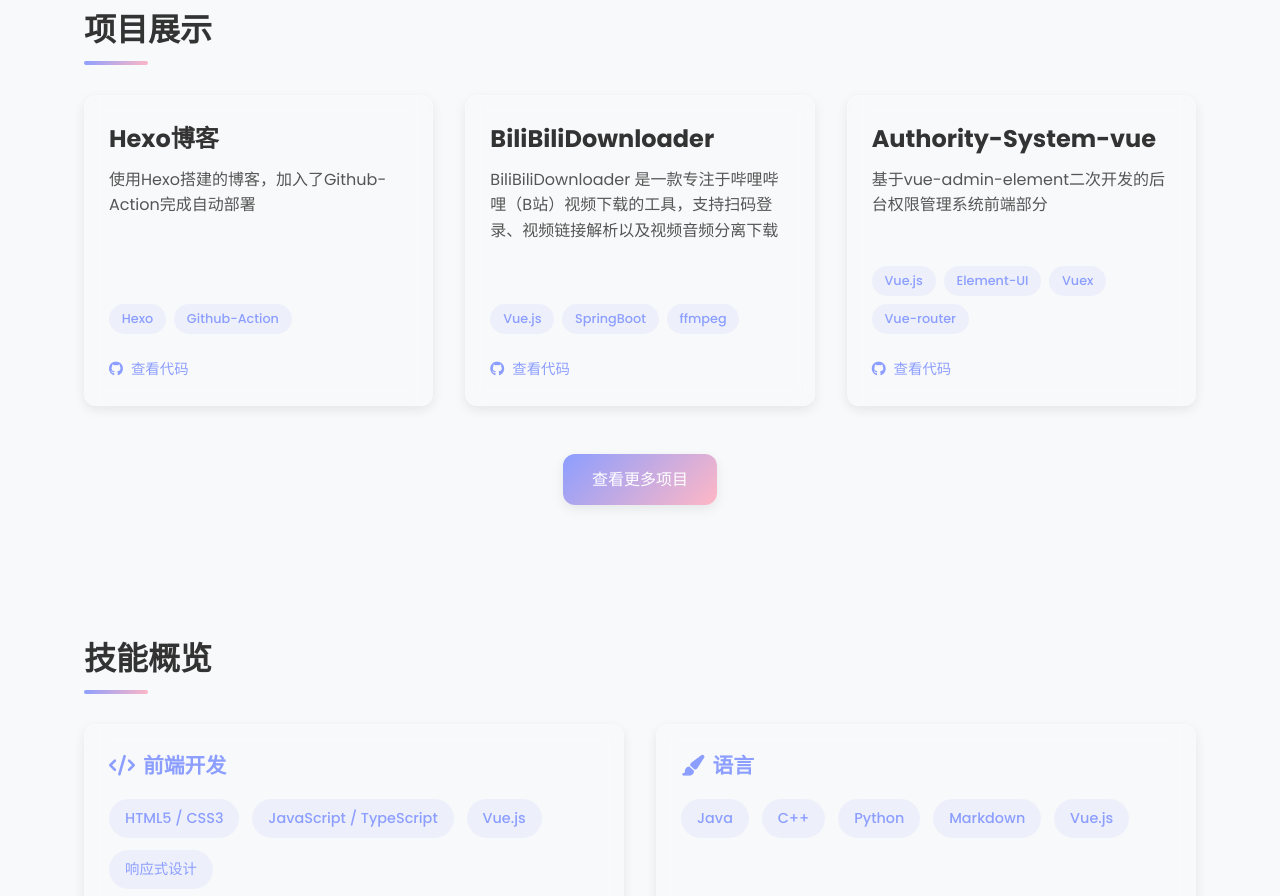
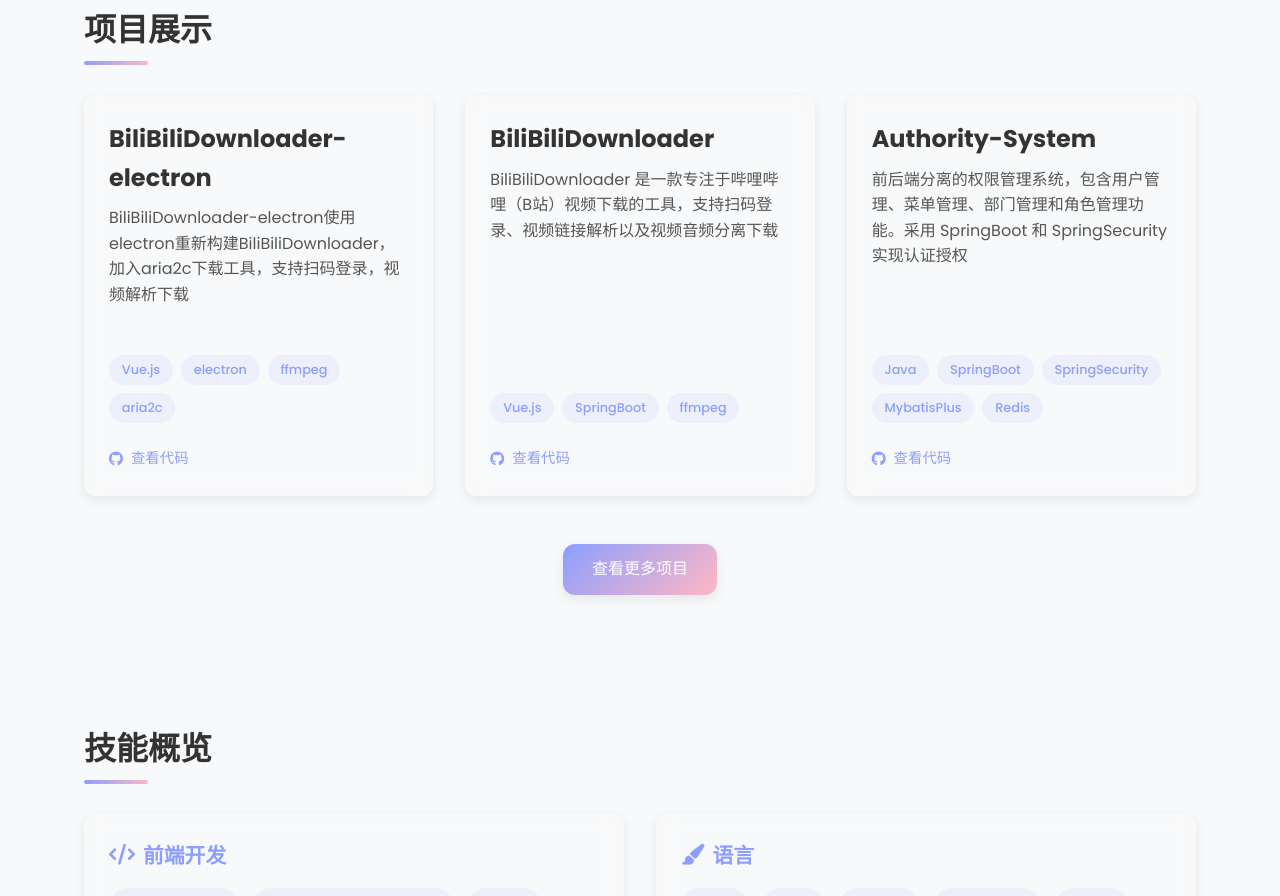
Before and after one commit to SnowDreamXUE/Snow-Home, a Vue app: page / in a window 1280 px wide. Shown: the part 860-1756 px from the top of the page. Built offline with nearby package versions, Linux system fonts and the light colour scheme.

Commit message:
添加项目经历

```diff
--- a/src/stores/projectsStore.js
+++ b/src/stores/projectsStore.js
@@ -53,8 +53,18 @@
                 codeUrl: 'https://github.com/SnowDreamXUE/SnowDreamXUE.github.io',
                 featured: false
             },
+            {
+                id: 6,
+                title: 'BiliBiliDownloader-electron',
+                description: 'BiliBiliDownloader-electron使用electron重新构建BiliBiliDownloader，加入aria2c下载工具，支持扫码登录，视频解析下载',
+                technologies: ['Vue.js', 'electron', 'ffmpeg', 'aria2c'],
+                category: ['前端', 'Electron'],
+                demoUrl: null,
+                codeUrl: 'https://github.com/SnowDreamXUE/BiliBiliDownloader-electron',
+                featured: false
+            },
         ],
-        categories: ['全部', '前端', '后端', 'Hexo'],
+        categories: ['全部', '前端', '后端', 'Hexo', 'Electron'],
     }),
 
     getters: {
```
